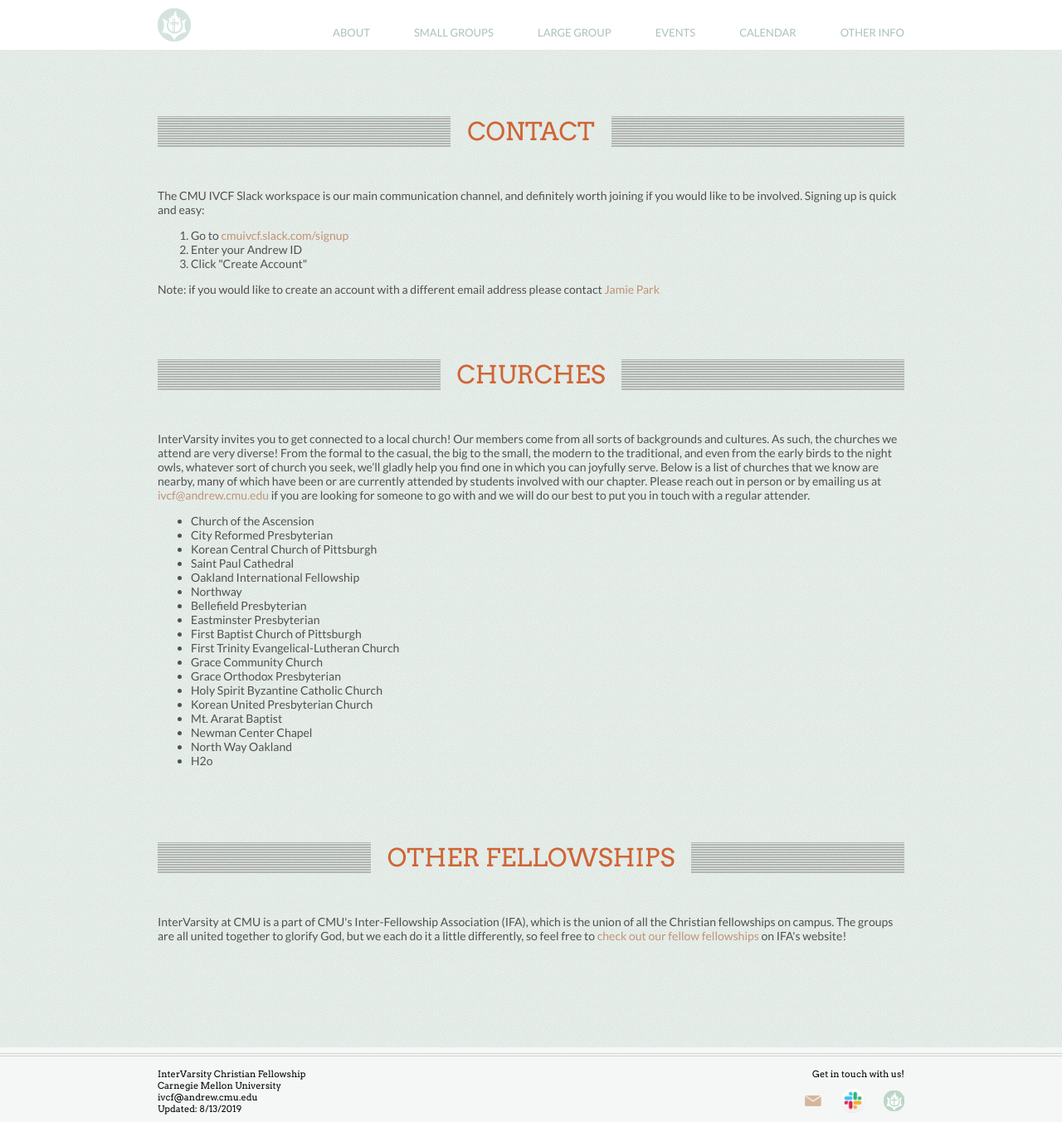
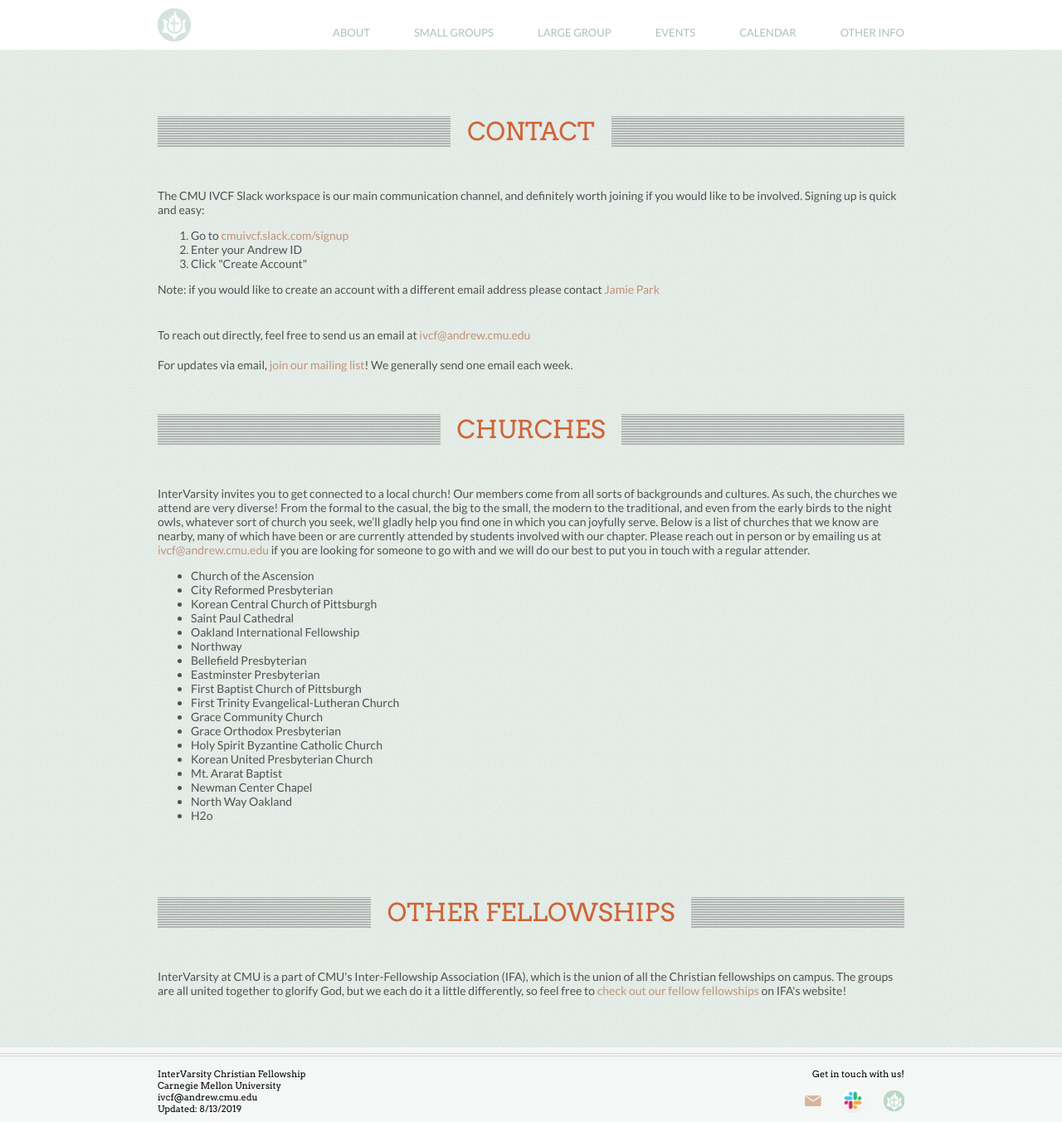
Before and after one commit to ivcf-cmu/ivcf-cmu.github.io, a Jekyll site: the page built from otherinfo.md, in a window 1280 px wide and 1352 px high. Shown: the whole window at 83% size. Built offline with Jekyll 4.4.1, drawn with Linux system fonts in a browser that asks for light colours.

Commit message:
added more contact options

```diff
--- a/otherinfo.md
+++ b/otherinfo.md
@@ -18,6 +18,14 @@ sectionHeader: Contact
 <p>
 	Note: if you would like to create an account with a different email address please contact <a href="mailto:jamiepark@cmu.edu">Jamie Park</a>
 </p>
+<br/>
+<br/>
+<p>
+	To reach out directly, feel free to send us an email at <a href="mailto:ivcf@andrew.cmu.edu">ivcf@andrew.cmu.edu</a>
+</p>
+<br/>
+<p>
+	For updates via email, <a target="_blank" href="https://lists.andrew.cmu.edu/mailman/listinfo/ivcf-misc">join our mailing list</a>! We generally send one email each week.
 <br/><br/><br/><br/>
 <header class="section-header">
 	<h1>Churches</h1>
```
